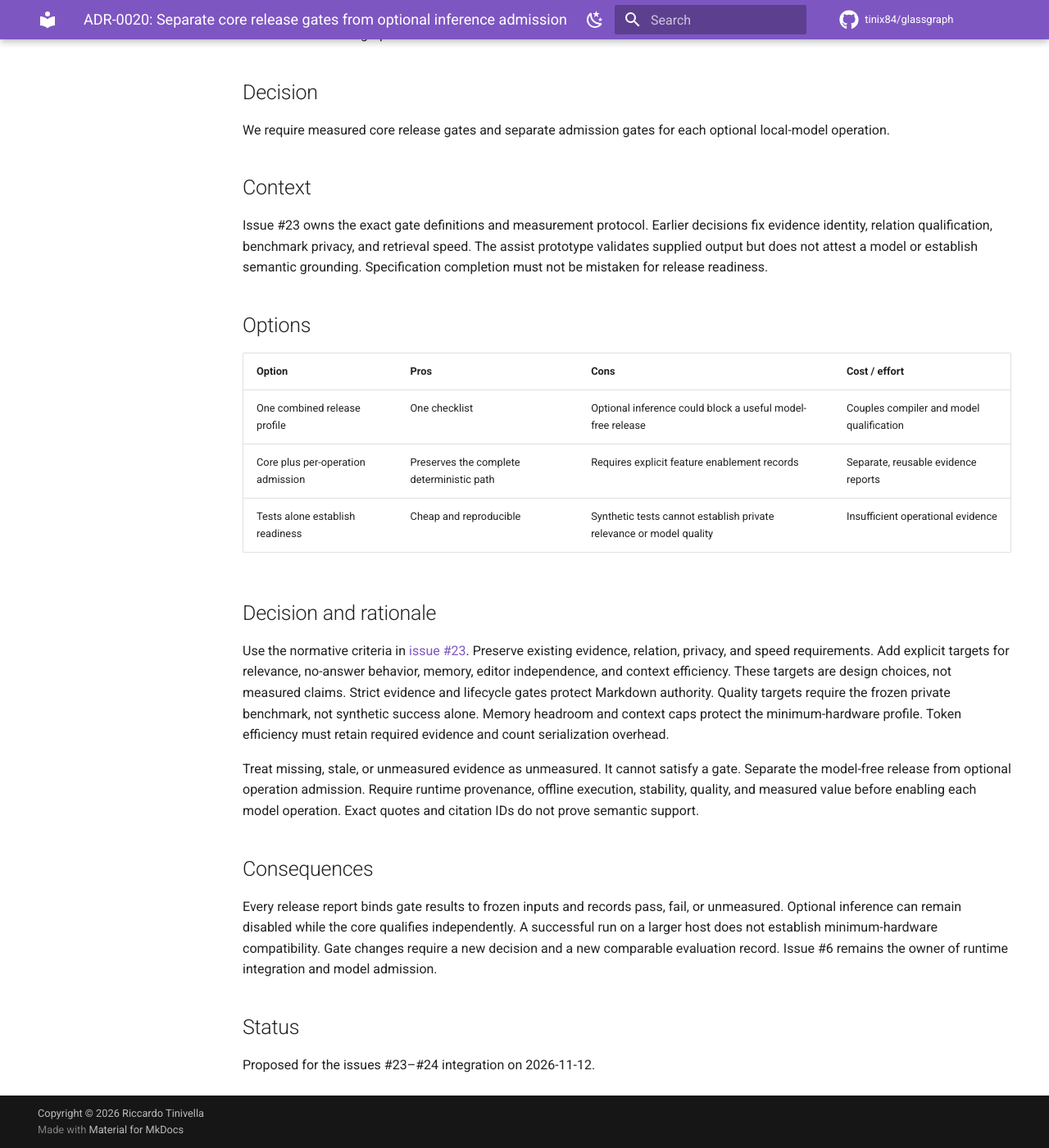
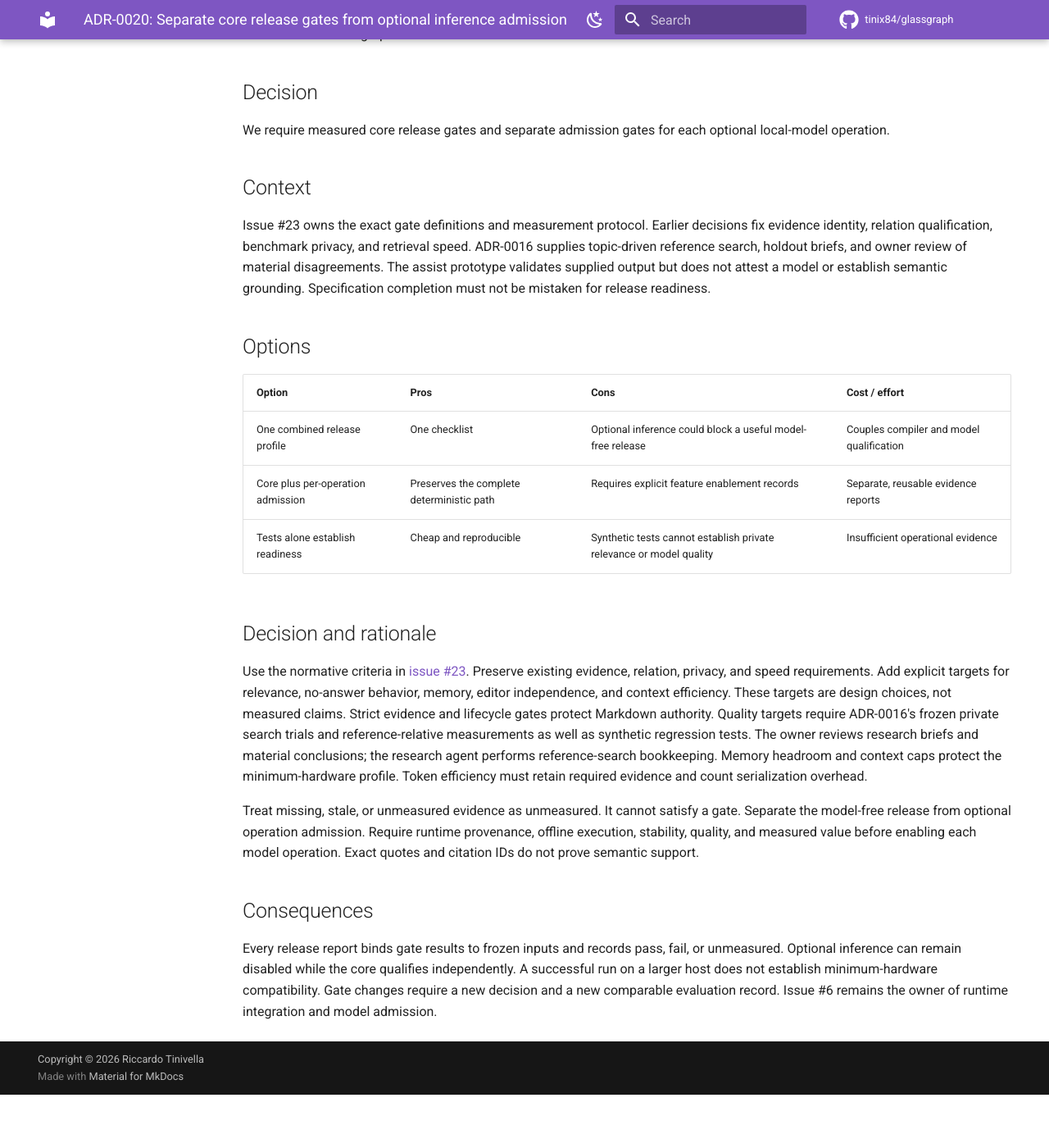
Before and after one commit to tinix84/glassgraph, an MkDocs documentation site: the page built from docs/adr/ADR-0020-v1-release-gate-profiles.md, in a window 1280 px wide and 1400 px high, scrolled down 341 px. Shown: the whole window at 82% size. Built offline with MkDocs 1.6.1 and Material for MkDocs 9.7.7, drawn with Linux system fonts in a browser that asks for light colours; comment, search, counter and statistics services are not loaded; after the commit the page ends 1676 px from its top, so only the background shows below that.

Commit message:
docs: preserve topic-driven evaluation and admission repeatability

```diff
--- a/docs/adr/ADR-0020-v1-release-gate-profiles.md
+++ b/docs/adr/ADR-0020-v1-release-gate-profiles.md
@@ -13,6 +13,7 @@ We require measured core release gates and separate admission gates for each opt
 
 Issue #23 owns the exact gate definitions and measurement protocol.
 Earlier decisions fix evidence identity, relation qualification, benchmark privacy, and retrieval speed.
+ADR-0016 supplies topic-driven reference search, holdout briefs, and owner review of material disagreements.
 The assist prototype validates supplied output but does not attest a model or establish semantic grounding.
 Specification completion must not be mistaken for release readiness.
 
@@ -31,7 +32,8 @@ Preserve existing evidence, relation, privacy, and speed requirements.
 Add explicit targets for relevance, no-answer behavior, memory, editor independence, and context efficiency.
 These targets are design choices, not measured claims.
 Strict evidence and lifecycle gates protect Markdown authority.
-Quality targets require the frozen private benchmark, not synthetic success alone.
+Quality targets require ADR-0016's frozen private search trials and reference-relative measurements as well as synthetic regression tests.
+The owner reviews research briefs and material conclusions; the research agent performs reference-search bookkeeping.
 Memory headroom and context caps protect the minimum-hardware profile.
 Token efficiency must retain required evidence and count serialization overhead.
 
@@ -47,7 +49,3 @@ Optional inference can remain disabled while the core qualifies independently.
 A successful run on a larger host does not establish minimum-hardware compatibility.
 Gate changes require a new decision and a new comparable evaluation record.
 Issue #6 remains the owner of runtime integration and model admission.
-
-## Status
-
-Proposed for the issues #23–#24 integration on 2026-11-12.
```
Also changed, not shown: docs/adr/ADR-0021-v1-delivery-sequencing.md (+1 -4 lines).
